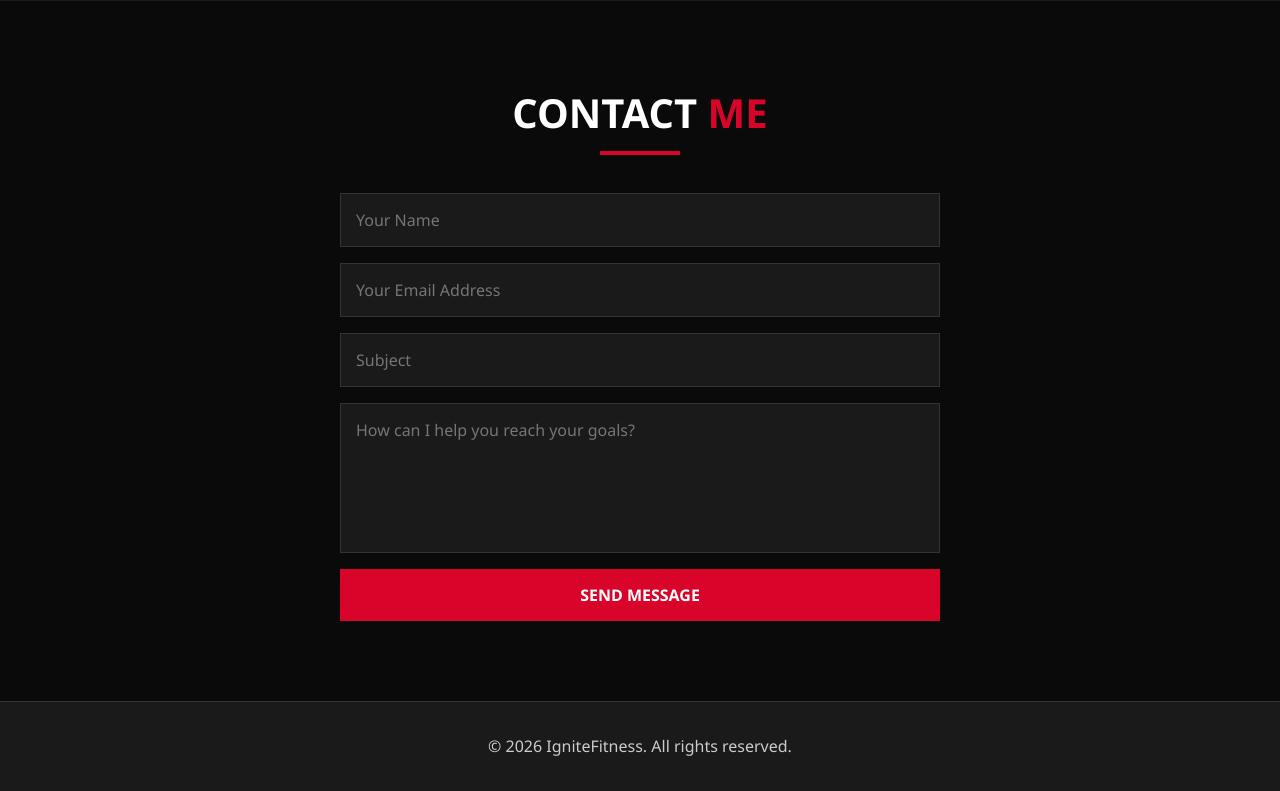
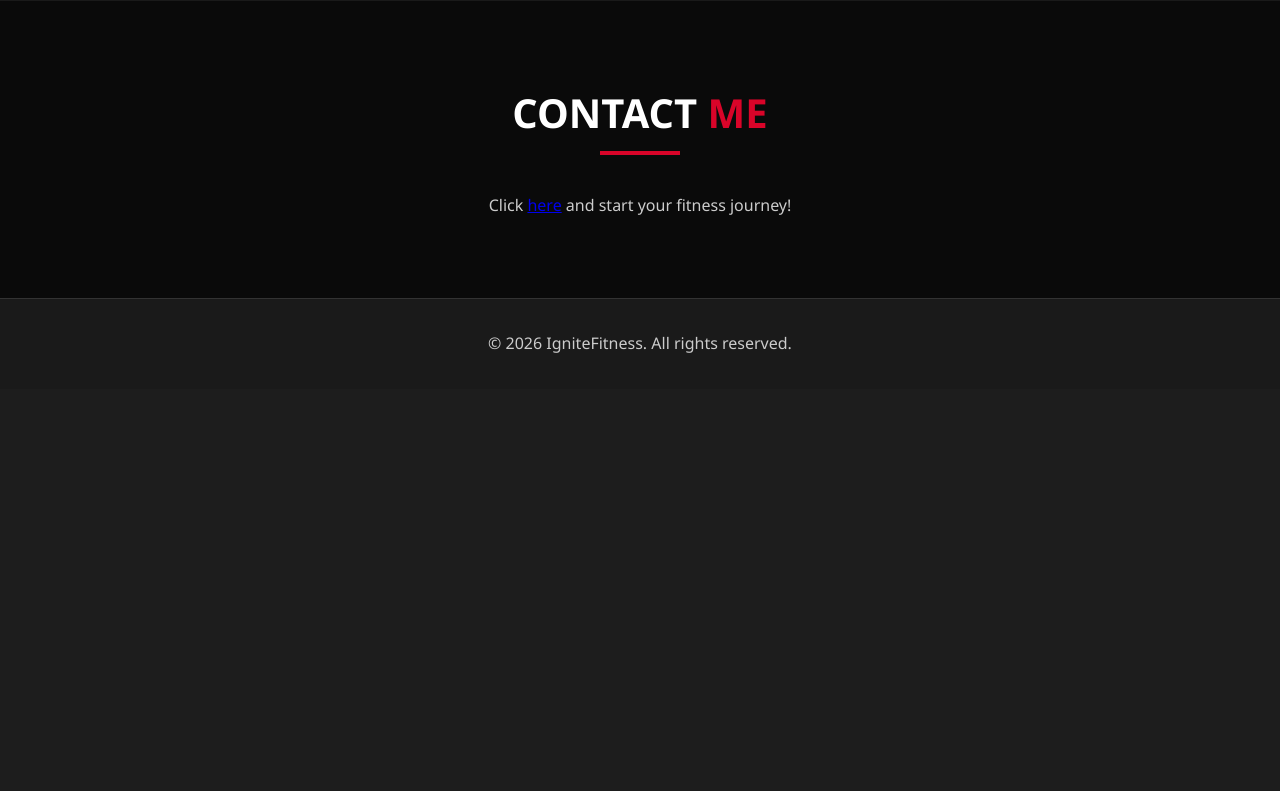
Before and after one commit to hiteshtheone/akola, a Django app: page /homePage/ in a window 1280 px wide. Shown: the part 1944-2735 px from the top of the page. After the commit the page ends 2297 px from the top, so only its background shows below. Run offline with Django 4.2, Linux system fonts and the light colour scheme.

Commit message:
Updated Contact Me with Google form link

```diff
--- a/djangoAkola/homePage/templates/homePage/index.html
+++ b/djangoAkola/homePage/templates/homePage/index.html
@@ -295,13 +295,7 @@
 
     <section id="contact" class="section-padding">
         <h2 class="section-title">Contact <span class="text-red">Me</span></h2>
-        <form action="/submit_lead" method="POST">
-            <input type="text" name="name" placeholder="Your Name" required>
-            <input type="email" name="email" placeholder="Your Email Address" required>
-            <input type="text" name="subject" placeholder="Subject">
-            <textarea name="message" placeholder="How can I help you reach your goals?" required></textarea>
-            <button type="submit" class="btn">Send Message</button>
-        </form>
+	<p>Click <a href="https://forms.gle/1vDkuQfCyMi29BZ99" target="_blank" >here</a> and start your fitness journey!</p>
     </section>
 
     <footer>
```
